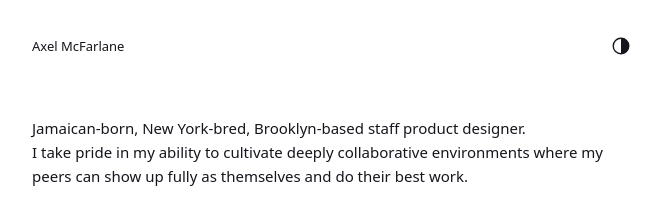
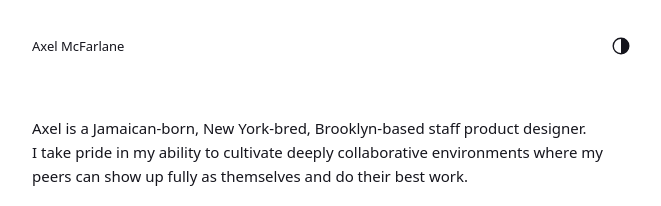
Before and after one commit to anotherdeadname/portfolio, a plain HTML site: page index.html in a window 1280 px wide. Shown: the top 206 px of the page, without its empty margins (308-969 px from the left). Drawn offline with nearby package versions, Linux system fonts and the light colour scheme; no server answers; a web font is replaced by a local one.

Commit message:
v1: intro opens 'Axel is a…'; portrait peek back on Axel
Co-Authored-By: Claude Opus 5.5 <noreply@anthropic.com>

```diff
--- a/index.html
+++ b/index.html
@@ -25,7 +25,7 @@
 
   <main>
     <section class="intro">
-      <h1>Jamaican-born, New York-bred, Brooklyn-based staff product designer.</h1>
+      <h1><span class="peek">Axel<span class="peek-card peek-card--axel" aria-hidden="true"></span></span> is a Jamaican-born, New York-bred, Brooklyn-based staff product designer.</h1>
       <p>
         I take pride in my ability to cultivate deeply collaborative environments
         where my peers can show up fully as themselves and do their best work.
```
